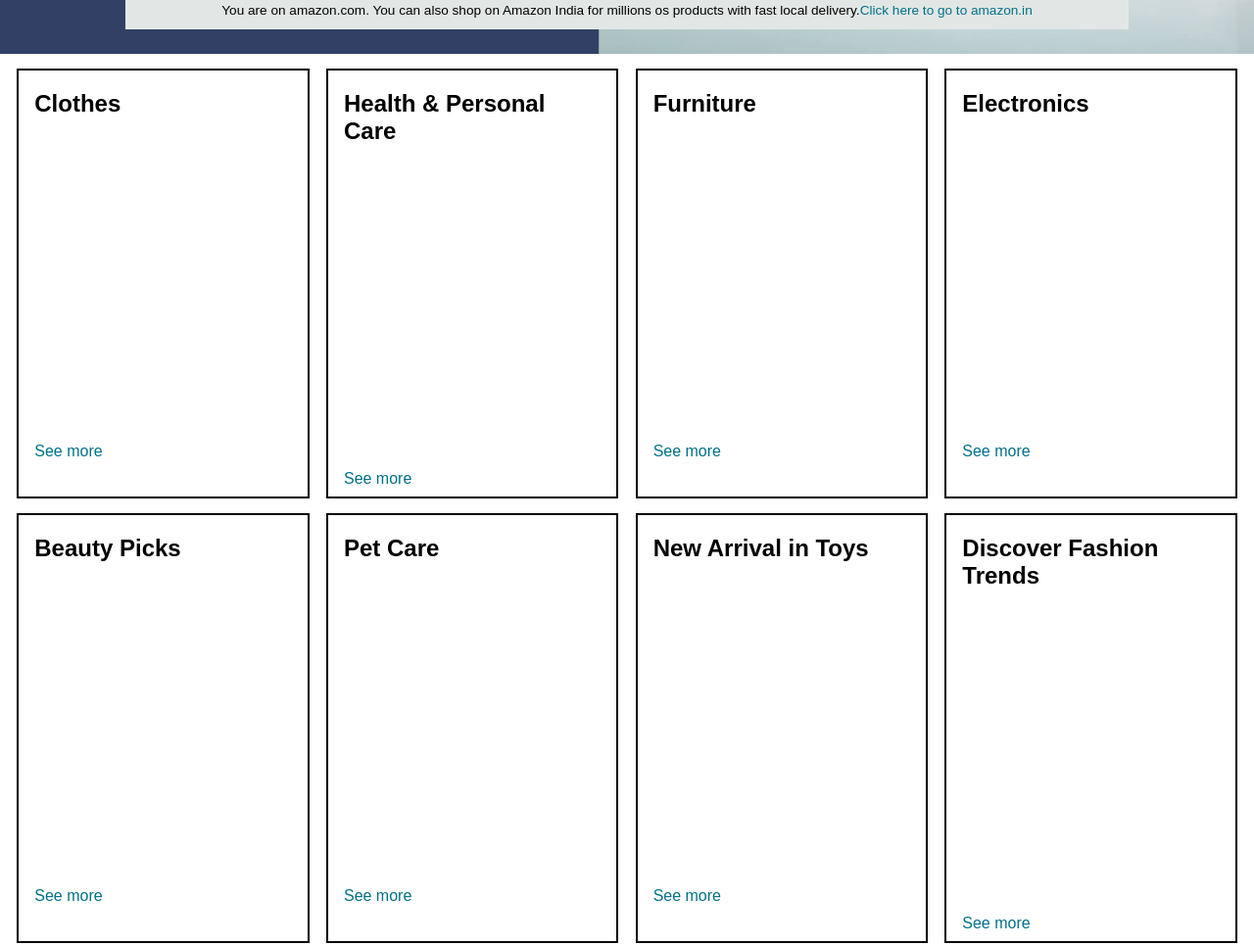
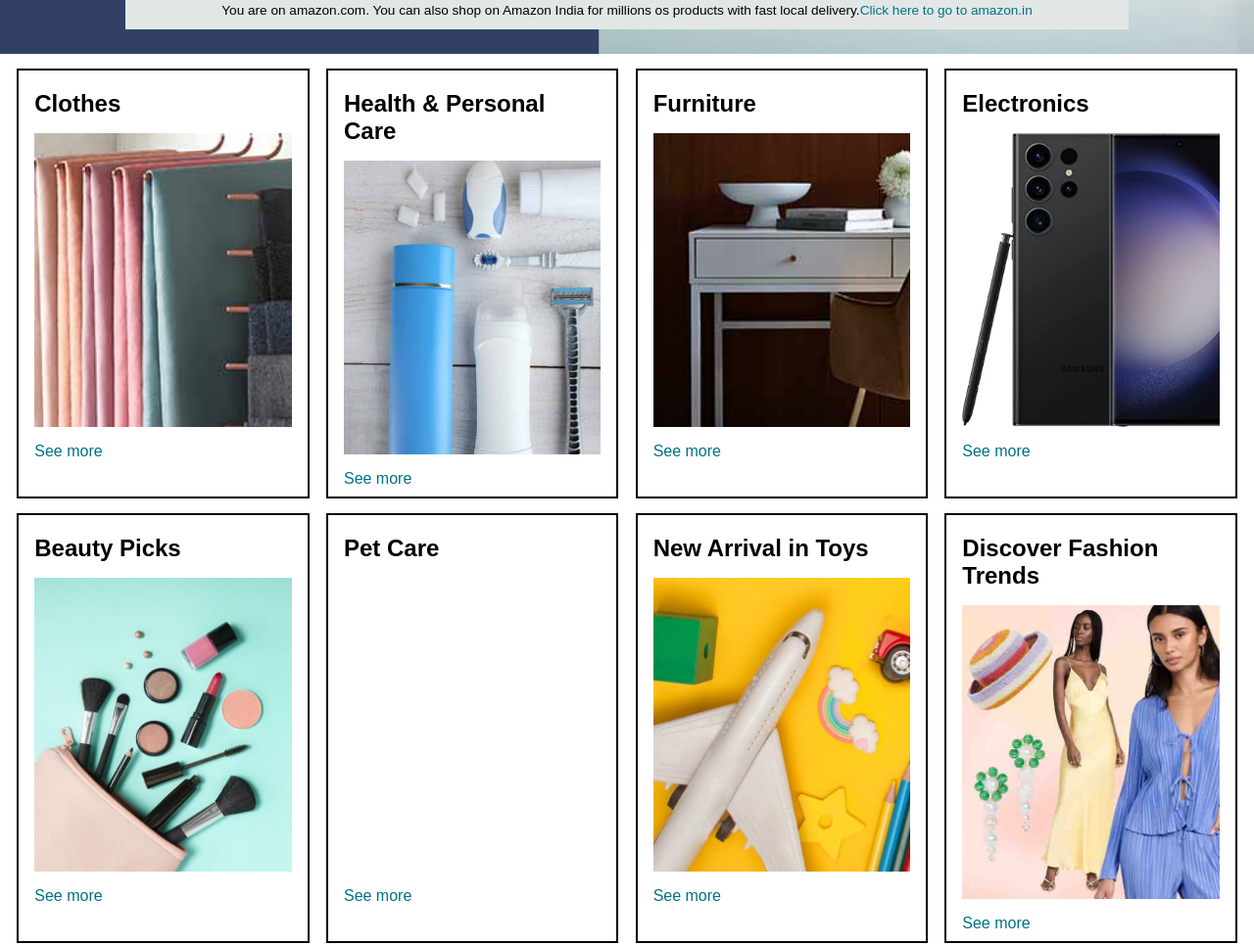
Before and after one commit to khwahish895/Shopping, a plain HTML site: page index.html in a window 1280 px wide. Shown: the part 395-1361 px from the top of the page at 98% size. Drawn offline with Linux system fonts and the light colour scheme.

Commit message:
Update index.html

```diff
--- a/index.html
+++ b/index.html
@@ -79,7 +79,7 @@
         <div class="box">
             <div class="box-content">
             <h2>Clothes</h2>
-            <div class="box-img" style="background-image: url(images/box1_image.jpg);"></div>
+            <div class="box-img" style="background-image: url(box1_image.jpg);"></div>
             <p>See more</p>
         </div>
         </div>
@@ -87,7 +87,7 @@
         <div class="box">
                 <div class="box-content">
                 <h2>Health & Personal Care</h2>
-                <div class="box-img" style="background-image: url(images/box2_image.jpg);"></div>
+                <div class="box-img" style="background-image: url(box2_image.jpg);"></div>
                 <p>See more</p>
             </div>
 
@@ -95,7 +95,7 @@
         <div class="box">
                 <div class="box-content">
                 <h2>Furniture</h2>
-                <div class="box-img" style="background-image: url(images/box3_image.jpg);"></div>
+                <div class="box-img" style="background-image: url(box3_image.jpg);"></div>
                 <p>See more</p>
 
             </div>
@@ -103,7 +103,7 @@
         <div class="box">
                 <div class="box-content">
                 <h2>Electronics</h2>
-                <div class="box-img" style="background-image: url(images/box4_image.jpg);"></div>
+                <div class="box-img" style="background-image: url(box4_image.jpg);"></div>
                 <p>See more</p>
 
             </div>
@@ -111,7 +111,7 @@
         <div class="box">
             <div class="box-content">
             <h2>Beauty Picks</h2>
-            <div class="box-img" style="background-image: url(images/box5_image.jpg);"></div>
+            <div class="box-img" style="background-image: url(box5_image.jpg);"></div>
             <p>See more</p>
         </div>
         </div>
@@ -119,7 +119,7 @@
         <div class="box">
                 <div class="box-content">
                 <h2>Pet Care</h2>
-                <div class="box-img" style="background-image: url(images/box6_image.jpg);"></div>
+                <div class="box-img" style="background-image: ur(box6_image.jpg);"></div>
                 <p>See more</p>
             </div>
 
@@ -127,7 +127,7 @@
         <div class="box">
                 <div class="box-content">
                 <h2>New Arrival in Toys</h2>
-                <div class="box-img" style="background-image: url(images/box7_image.jpg);"></div>
+                <div class="box-img" style="background-image: url(box7_image.jpg);"></div>
                 <p>See more</p>
 
             </div>
@@ -135,7 +135,7 @@
         <div class="box">
                 <div class="box-content">
                 <h2>Discover Fashion Trends</h2>
-                <div class="box-img" style="background-image: url(images/box8_image.jpg);"></div>
+                <div class="box-img" style="background-image: url(box8_image.jpg);"></div>
                 <p>See more</p>
 
             </div>
```
